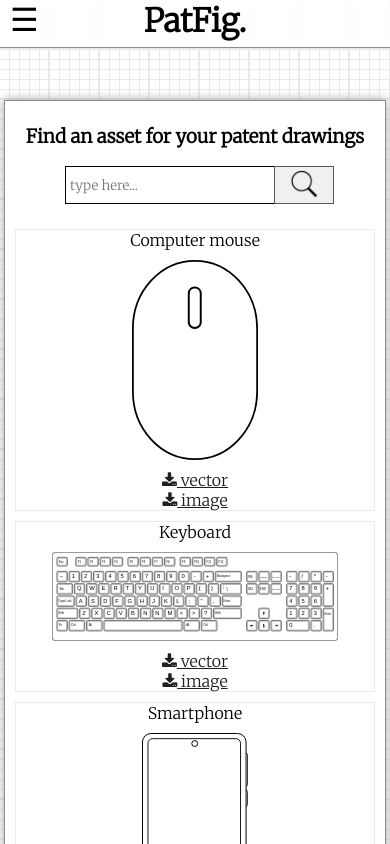
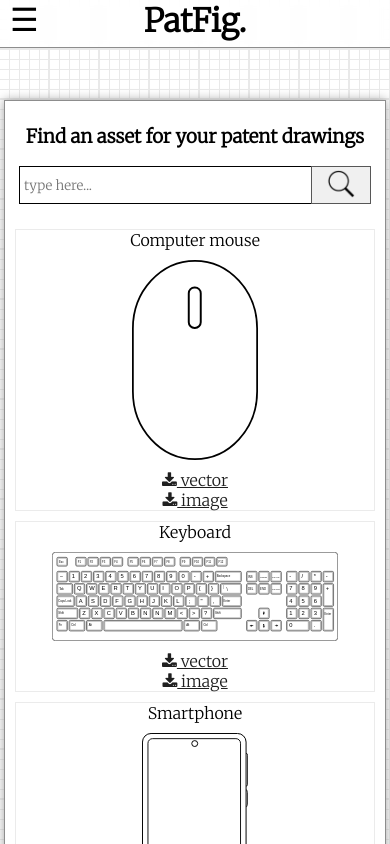
Before and after one commit to AntonHuggard/PatFigPublic, a React (Create React App) app: page /#/ in a window 390 px wide. Shown: the top 844 px of the page. Built offline with nearby package versions, Linux system fonts and the light colour scheme.

Commit message:
[bug fix] improved responsivity for search-bar

```diff
--- a/src/style/main.css
+++ b/src/style/main.css
@@ -119,12 +119,13 @@ body {
     #search-bar-wrapper {
         display: grid;
         grid-template-columns: 1fr 60px;
-        width: 260px;
+        width: 95%;
+        max-width: 400px;
         margin: auto;
         margin-bottom: 20px;
     }
 
-    #search-bar { width: 200px; }
+    #search-bar { width: 100%; }
 
     #search-btn {
         padding: 0 10px;
```
